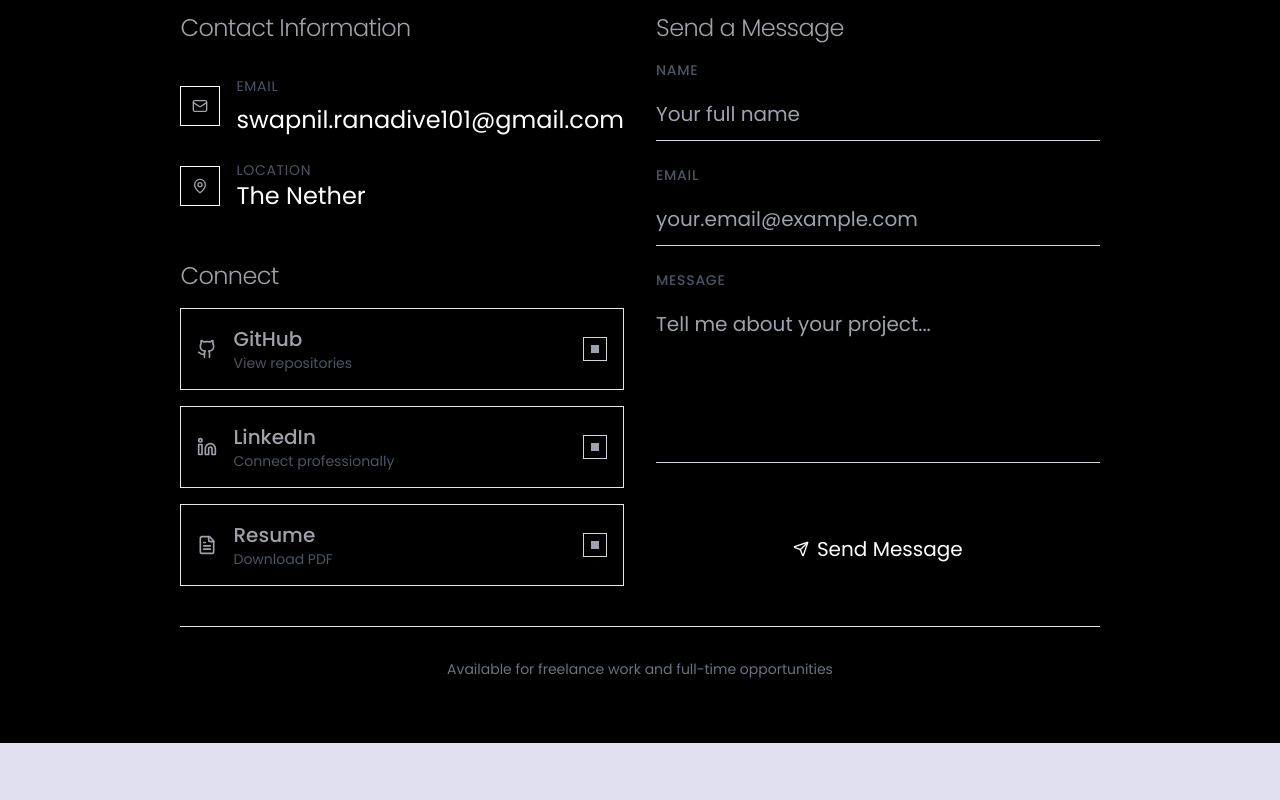
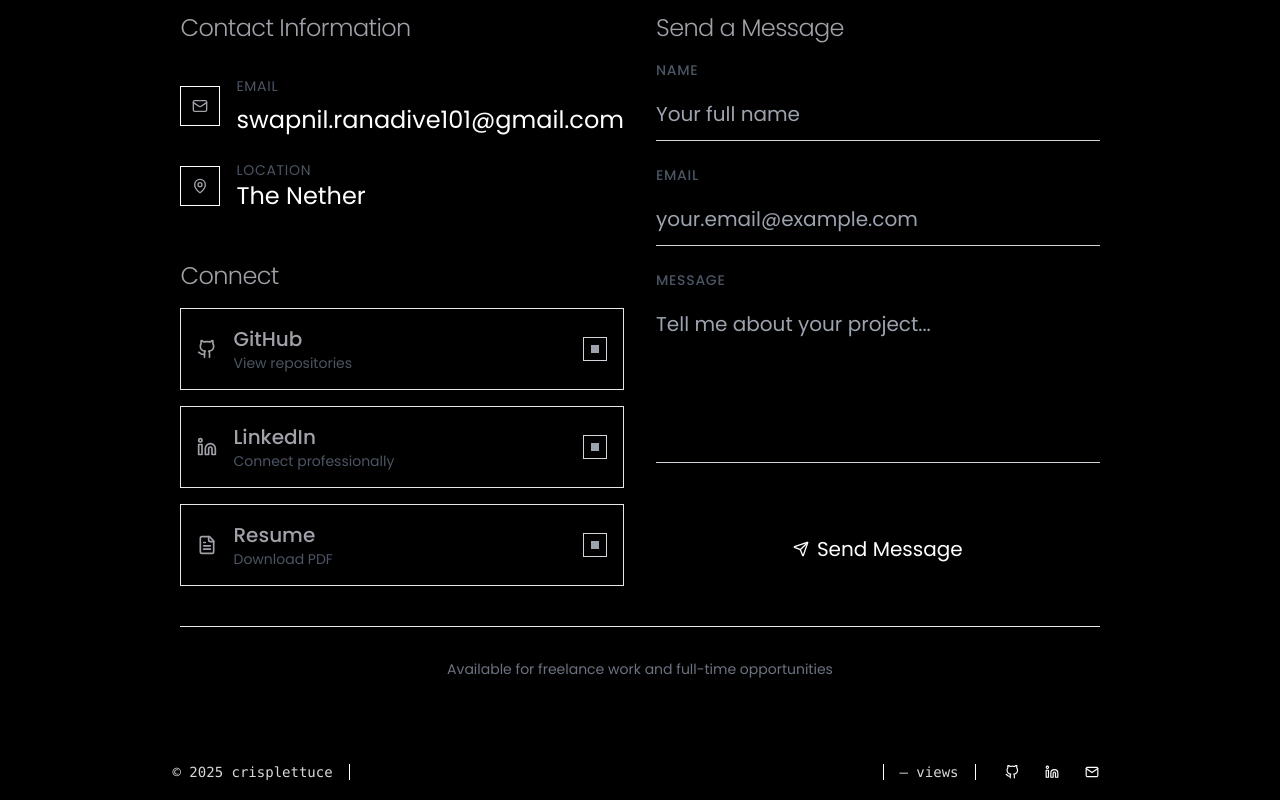
Before and after one commit to grilled-swampert/portfolio_v2, a React (Vite) app: page /contact in a window 1280 px wide. Shown: the part 242-1042 px from the top of the page. Before the commit the page ends 985 px from the top, so only its background shows below. Built offline with nearby package versions, Linux system fonts and the light colour scheme; no server answers; a web font is replaced by a local one.

Commit message:
home page links fixed

```diff
--- a/src/components/FooterBar.jsx
+++ b/src/components/FooterBar.jsx
@@ -1,14 +1,14 @@
+import { Mail } from "lucide-react";
 import React, { useEffect, useState } from "react";
-import { FiGithub, FiLinkedin, FiX, FiInstagram, FiSun } from "react-icons/fi";
+import { FiGithub, FiLinkedin, FiX, FiInstagram, FiSun, FiMail } from "react-icons/fi";
 
-const NAMESPACE = "portfolio-crisplettuce.vercel.app";  // recommended to use your domain as namespace [web:1]
-const KEY = "total-views";           // any valid key (3-64 chars, allowed chars per docs) [web:1]
+const NAMESPACE = "portfolio-crisplettuce.vercel.app";
+const KEY = "total-views";
 
 export default function FooterBar() {
   const [views, setViews] = useState(null);
 
   useEffect(() => {
-    // increments + returns updated value [web:1]
     fetch(`https://abacus.jasoncameron.dev/hit/${NAMESPACE}/${KEY}`)
       .then((r) => r.json())
       .then((data) => setViews(data.value))
@@ -37,10 +37,31 @@ export default function FooterBar() {
           <span className="h-4 w-px bg-white" />
 
           <div className="ml-1 flex items-center gap-2">
-            <a className="grid h-8 w-8 place-items-center rounded-lg text-white hover:pink-400 hover:text-pink-400" href="https://github.com/" aria-label="GitHub"><FiGithub /></a>
-            <a className="grid h-8 w-8 place-items-center rounded-lg text-white hover:pink-400 hover:text-pink-400" href="https://linkedin.com/" aria-label="LinkedIn"><FiLinkedin /></a>
-            <a className="grid h-8 w-8 place-items-center rounded-lg text-white hover:pink-400 hover:text-pink-400" href="https://x.com/" aria-label="X"><FiX /></a>
-            <a className="grid h-8 w-8 place-items-center rounded-lg text-white hover:pink-400 hover:text-pink-400" href="https://instagram.com/" aria-label="Instagram"><FiInstagram /></a>
+            <a
+              className="grid h-8 w-8 place-items-center rounded-lg text-white hover:text-pink-400 transition-colors"
+              href="https://github.com/grilled-swampert"
+              target="_blank"
+              rel="noopener noreferrer"
+              aria-label="GitHub"
+            >
+              <FiGithub />
+            </a>
+            <a
+              className="grid h-8 w-8 place-items-center rounded-lg text-white hover:text-pink-400 transition-colors"
+              href="https://www.linkedin.com/in/swapnil-ranadive-crispy/"
+              target="_blank"
+              rel="noopener noreferrer"
+              aria-label="LinkedIn"
+            >
+              <FiLinkedin />
+            </a>
+            <a
+              className="grid h-8 w-8 place-items-center rounded-lg text-white hover:text-pink-400 transition-colors"
+              href="mailto:swapnil.ranadive101@gmail.com"
+              aria-label="Email"
+            >
+              <FiMail />
+            </a>
           </div>
         </div>
       </div>
--- a/src/components/Introduction.jsx
+++ b/src/components/Introduction.jsx
@@ -16,48 +16,6 @@ const Introduction = () => {
           <span className="text-pink-400">CitiusCloud LLP</span>.
           <br />
           <span className="text-zinc-400">Backend by focus, full-stack by execution.</span>
-          {/* <a
-            href="#"
-            className="text-pink-400 underline decoration-pink-300 underline-offset-4 hover:text-pink-500"
-          >
-            The United Nations
-          </a>
-          ,{" "}
-          <a
-            href="#"
-            className="text-pink-400 underline decoration-pink-300 underline-offset-4 hover:text-pink-500"
-          >
-            The Linux Foundation
-          </a>
-          ,{" "}
-          <a
-            href="#"
-            className="text-pink-400 underline decoration-pink-300 underline-offset-4 hover:text-pink-500"
-          >
-            Arch Linux
-          </a>
-          ,{" "}
-          <a
-            href="#"
-            className="text-pink-400 underline decoration-pink-300 underline-offset-4 hover:text-pink-500"
-          >
-            GNOME
-          </a>
-          ,{" "}
-          <a
-            href="#"
-            className="text-pink-400 underline decoration-pink-300 underline-offset-4 hover:text-pink-500"
-          >
-            Valve
-          </a>
-          ,{" "}
-          <a
-            href="#"
-            className="text-pink-400 underline decoration-pink-300 underline-offset-4 hover:text-pink-500"
-          >
-            FFmpeg
-          </a>{" "}
-          and many others. */}
           <br />
           <br />
           Seeing code I wrote actually help people at scale is what keeps me
@@ -69,7 +27,9 @@ const Introduction = () => {
         <div className="mt-10 flex flex-wrap items-center gap-4 text-slate-600">
           {/* Resume button (first) */}
           <a
-            href="#"
+            href="https://drive.google.com/file/d/1PYeu5RQ7j1iIo1yBSMnffvjR8B-DtpG-/view?usp=sharing"
+            target="_blank"
+            rel="noopener noreferrer"
             className="inline-flex items-center gap-2 rounded-md bg-pink-400 px-4 py-2 text-sm font-medium text-white hover:bg-pink-500"
           >
             Resume
@@ -77,7 +37,9 @@ const Introduction = () => {
 
           {/* Icon links */}
           <a
-            href="#"
+            href="https://github.com/grilled-swampert"
+            target="_blank"
+            rel="noopener noreferrer"
             aria-label="GitHub"
             title="GitHub"
             className="hover:text-slate-800"
@@ -94,7 +56,9 @@ const Introduction = () => {
           </a>
 
           <a
-            href="#"
+            href="https://www.linkedin.com/in/swapnil-ranadive-crispy/"
+            target="_blank"
+            rel="noopener noreferrer"
             aria-label="LinkedIn"
             title="LinkedIn"
             className="hover:text-slate-800"
@@ -110,32 +74,20 @@ const Introduction = () => {
             </svg>
           </a>
 
-          <a href="#" aria-label="X" title="X" className="hover:text-slate-800">
-            {/* X icon */}
+          <a
+            href="mailto:swapnil.ranadive101@gmail.com"
+            aria-label="Email"
+            title="Email"
+            className="hover:text-slate-800"
+          >
+            {/* Mail icon */}
             <svg
               viewBox="0 0 24 24"
               className="h-5 w-5"
               fill="currentColor"
               aria-hidden="true"
             >
-              <path d="M18.9 2H22l-6.77 7.73L23.2 22h-6.3l-4.94-6.84L5.98 22H2.9l7.25-8.3L.8 2h6.46l4.47 6.3L18.9 2zm-1.1 18h1.75L6.2 3.9H4.37L17.8 20z" />
-            </svg>
-          </a>
-
-          <a
-            href="#"
-            aria-label="More about me"
-            title="More about me"
-            className="hover:text-slate-800"
-          >
-            {/* Arrow icon */}
-            <svg
-              viewBox="0 0 24 24"
-              className="h-5 w-5"
-              fill="currentColor"
-              aria-hidden="true"
-            >
-              <path d="M13.5 5l7 7-7 7-1.4-1.4 4.6-4.6H3v-2h13.7l-4.6-4.6L13.5 5z" />
+              <path d="M20 4H4c-1.1 0-1.99.9-1.99 2L2 18c0 1.1.9 2 2 2h16c1.1 0 2-.9 2-2V6c0-1.1-.9-2-2-2zm0 4l-8 5-8-5V6l8 5 8-5v2z" />
             </svg>
           </a>
         </div>
--- a/src/pages/ContactLayout.jsx
+++ b/src/pages/ContactLayout.jsx
@@ -12,6 +12,7 @@ import {
 } from "lucide-react";
 import emailjs from "emailjs-com";
 import Navbar from "../components/Navbar";
+import FooterBar from "../components/FooterBar";
 
 const ContactLayout = () => {
   const [formData, setFormData] = useState({
@@ -260,6 +261,7 @@ const ContactLayout = () => {
           </div>
         </div>
       </div>
+      <FooterBar />
     </div>
   );
 };
--- a/src/pages/Projects.jsx
+++ b/src/pages/Projects.jsx
@@ -5,6 +5,7 @@ import {
   ArrowTopRightOnSquareIcon,
 } from "@heroicons/react/24/solid";
 import Navbar from "../components/Navbar";
+import FooterBar from "../components/FooterBar";
 
 const projects = [
   {
@@ -329,6 +330,7 @@ const ProjectSection = () => {
           </div>
         </div>
       </section>
+      <FooterBar />
     </div>
   );
 };
```
